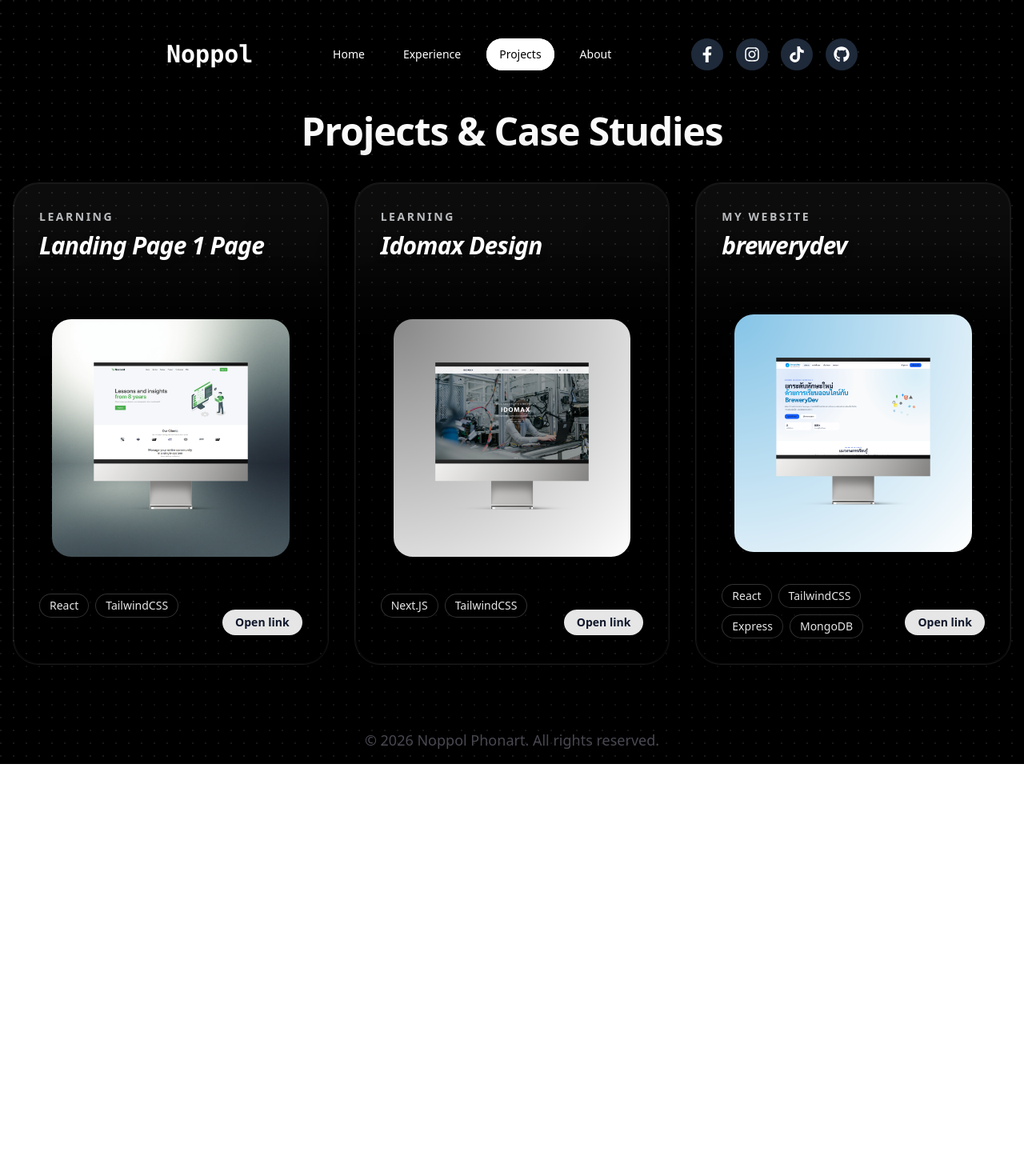
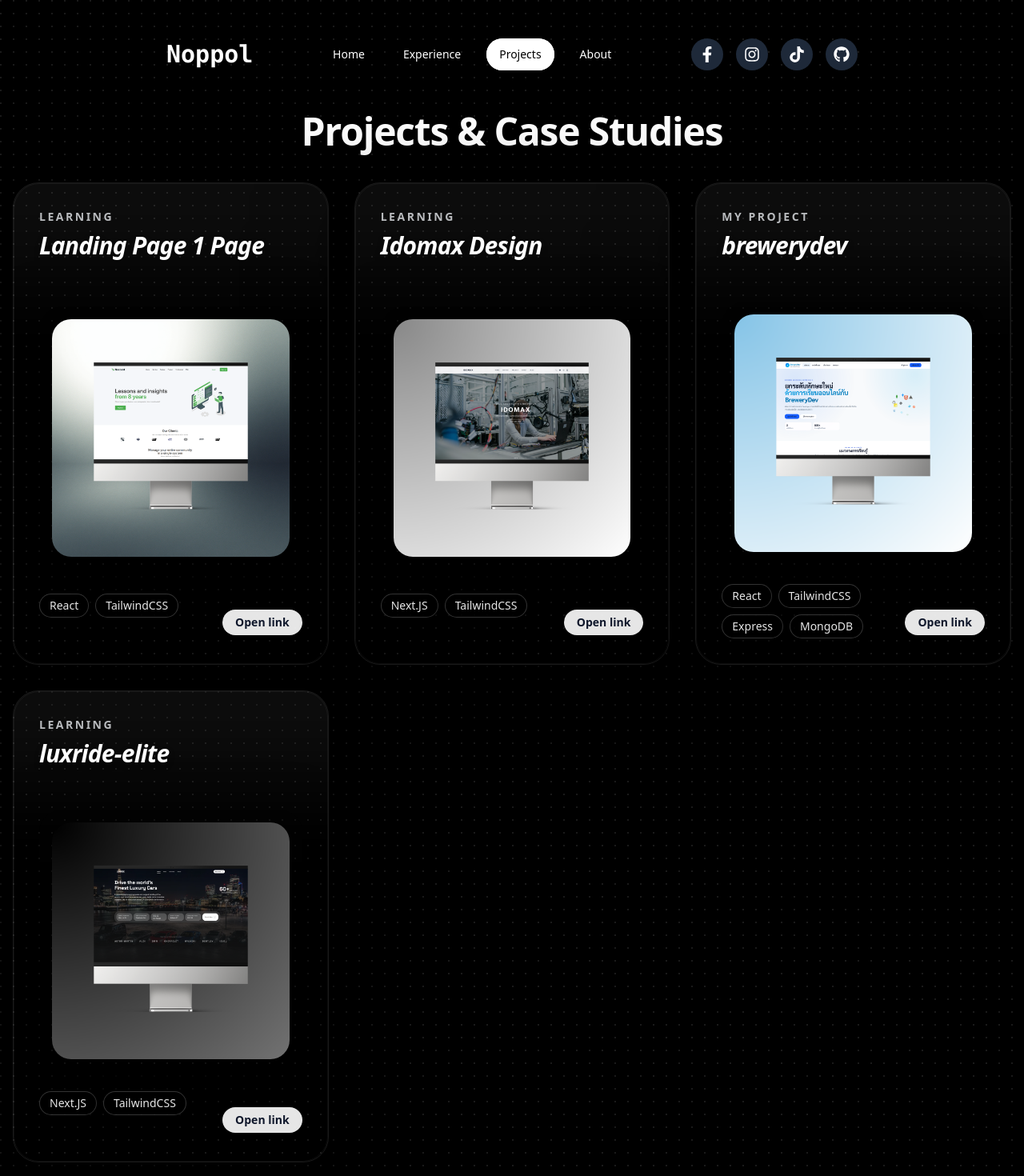
Before and after one commit to BeerMCMXCIX/portfolio.dev, a React (Vite) app: page /projects in a window 1280 px wide. Shown: the top 1470 px of the page at 80% size. Before the commit the page ends 955 px from the top, so only its background shows below. Built offline with nearby package versions, Linux system fonts and the light colour scheme.

Commit message:
add project luxride

```diff
--- a/src/containers/projects/ProjectCard.jsx
+++ b/src/containers/projects/ProjectCard.jsx
@@ -1,6 +1,8 @@
 import ReactTailwind from "../../assets/img/react-tailwindcss.png";
 import idomax from "../../assets/img/idomax-design.png"
 import brewerydev from "../../assets/img/brewerydev-web.png"
+import luxride from "../../assets/img/luxride-elite.png"
+
 
 const projects = [
   {
@@ -20,12 +22,20 @@ const projects = [
     url: "https://idomax-design.vercel.app/",
   },
   {
-    category: "My website",
+    category: "My Project",
     title: "brewerydev",
     image: brewerydev,
     techs: ["React", "TailwindCSS","Express","MongoDB"],
     gradient: "from-black-900 via-black-900/90 to-black-800/80", //from-สีเริ่มตั้น via-สีกลาง to-สีปลายทาง bg-gradient-to-r from-gray-700 via-gray-900 to-black
     url: "https://brewerydev.vercel.app/",
+  },
+  {
+    category: "Learning",
+    title: "luxride-elite",
+    image: luxride,
+    techs: ["Next.JS", "TailwindCSS"],
+    gradient: "from-black-900 via-black-900/90 to-black-800/80", //from-สีเริ่มตั้น via-สีกลาง to-สีปลายทาง bg-gradient-to-r from-gray-700 via-gray-900 to-black
+    url: "https://luxride-elite.vercel.app/",
   },
 ];
 
```
Also changed, not shown: src/assets/img/luxride-elite.png (added).
